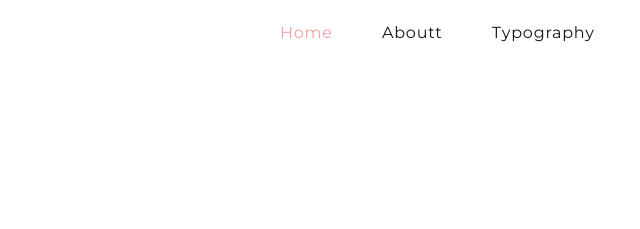
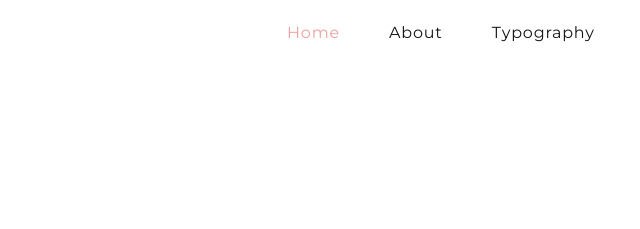
Before and after one commit to Lovegood-creator/listt.github.io, a plain HTML site: page index.html in a window 1280 px wide. Shown: the top 229 px of the page, 519-1159 px from the left. Drawn offline with nearby package versions, Linux system fonts and the light colour scheme; a web font is replaced by a local one.

Commit message:
intial third commit

```diff
--- a/index.html
+++ b/index.html
@@ -71,7 +71,7 @@
                                     <ul class="rd-navbar-nav">
                                         <li class="rd-nav-item active"><a class="rd-nav-link" href="index.html">Home</a>
                                         </li>
-                                        <li class="rd-nav-item"><a class="rd-nav-link" href="about.html">Aboutt</a>
+                                        <li class="rd-nav-item"><a class="rd-nav-link" href="about.html">About</a>
                                         </li>
                                         <li class="rd-nav-item"><a class="rd-nav-link" href="typography.html">Typography</a>
                                         </li>
```
